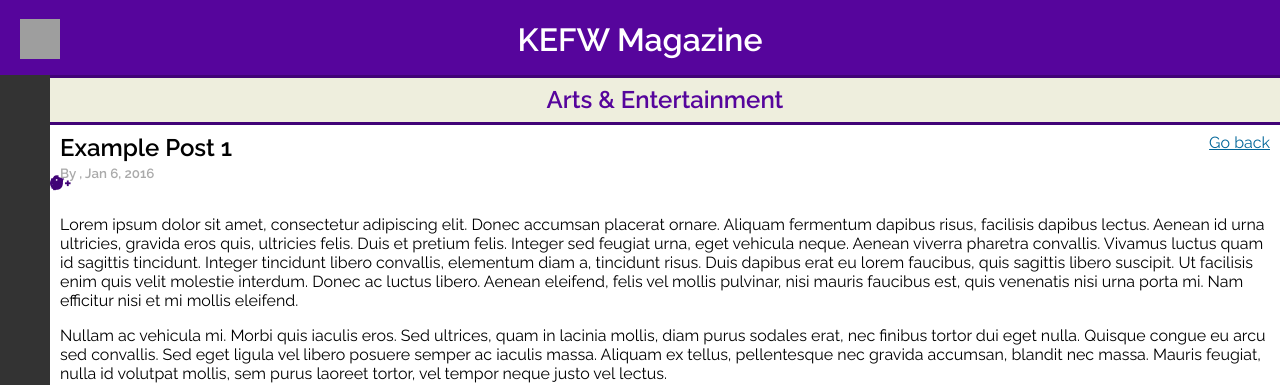
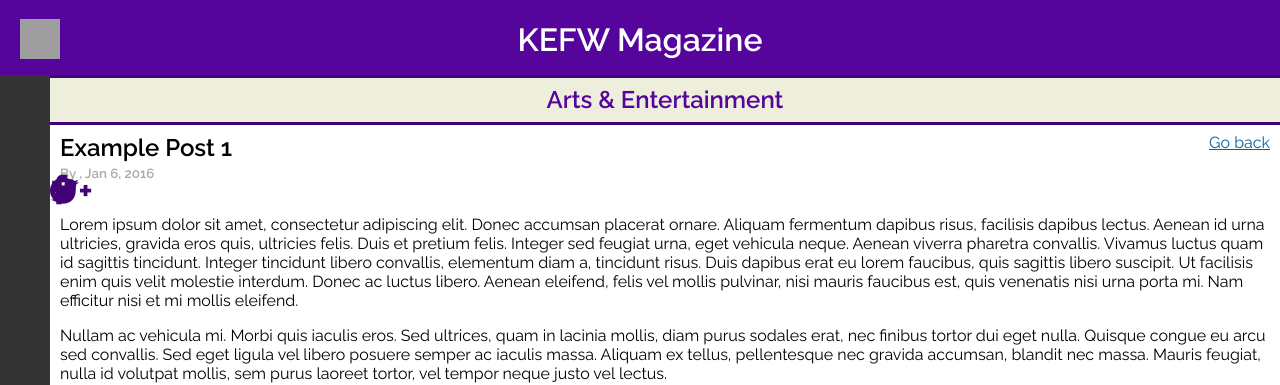
Before and after one commit to Kefwmag/kefwmag.github.io, a Jekyll site: the page built from _posts/2016-01-06-example-post-1.md, in a window 1280 px wide. Shown: the top 385 px of the page. Built offline with Jekyll 4.4.1, drawn with Linux system fonts in a browser that asks for light colours; nearby versions of some CDN libraries; grey boxes are pictures that could not be loaded.

Commit message:
Update dposts.html

```diff
--- a/_layouts/dposts.html
+++ b/_layouts/dposts.html
@@ -9,17 +9,17 @@
 
     <!-- Twitter -->
     <a href="http://twitter.com/share?url={{page.url}}&text={{page.title}} - Read more on KEFW Magazine - {{page.url}}" target="_blank" class="share-btn twitter">
-        <i class="fa fa-twitter"></i>
+        <i class="fa fa-twitter fa-2x"></i>
     </a>
 
     <!-- Google Plus -->
     <a href="https://plus.google.com/share?url={{page.url}}" target="_blank" class="share-btn google-plus">
-        <i class="fa fa-google-plus"></i>
+        <i class="fa fa-google-plus fa-2x"></i>
     </a>
 
     <!-- Facebook -->
     <a href="http://www.facebook.com/sharer/sharer.php?u={{page.url}}" target="_blank" class="share-btn facebook">
-        <i class="fa fa-facebook"></i>
+        <i class="fa fa-facebook fa-2x"></i>
     </a>
     <summary>
       {{ content }}
```
